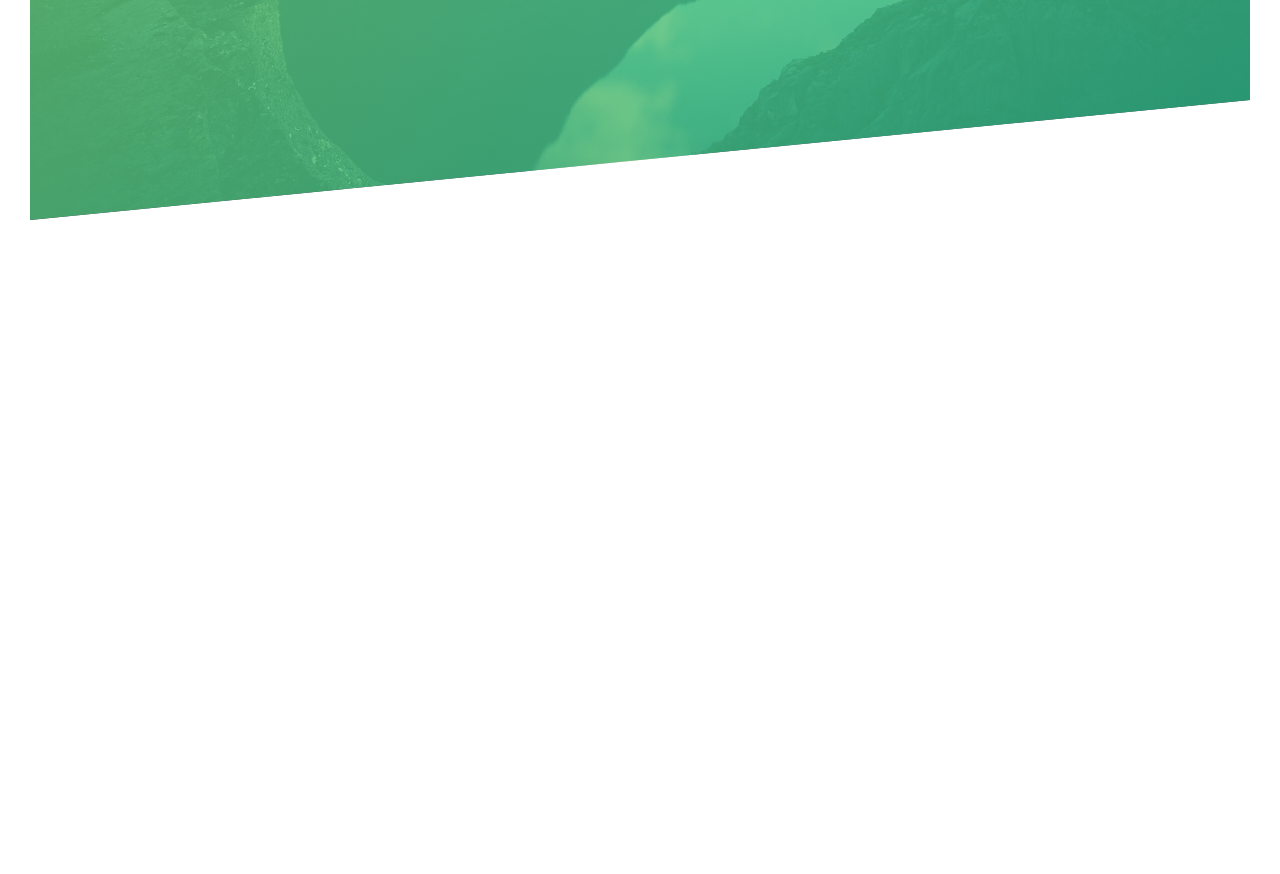
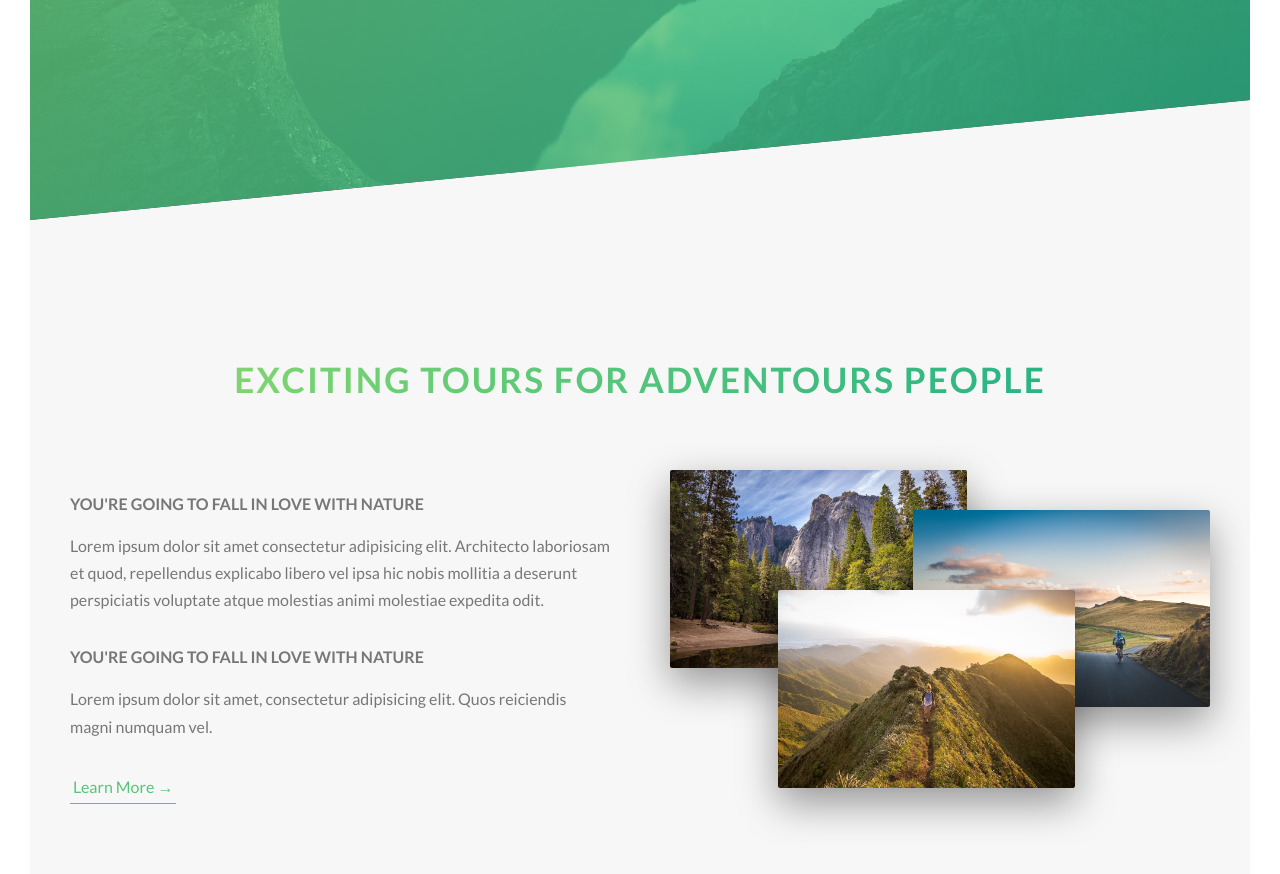
Before and after one commit to KryptonBD/naTours, a website: page index.html in a window 1280 px wide. Shown: the part 570-1444 px from the top of the page. Before the commit the page ends 820 px from the top, so only its background shows below. Drawn offline with Linux system fonts and the light colour scheme.

Commit message:
about section done

```diff
--- a/index.html
+++ b/index.html
@@ -1,15 +1,19 @@
 <!DOCTYPE html>
 <html lang="en">
+
 <head>
     <meta charset="UTF-8">
     <meta name="viewport" content="width=device-width, initial-scale=1.0">
-    <link href="https://fonts.googleapis.com/css2?family=Lato:ital,wght@0,100;0,300;0,400;0,700;0,900;1,400&display=swap" rel="stylesheet">
+    <link
+        href="https://fonts.googleapis.com/css2?family=Lato:ital,wght@0,100;0,300;0,400;0,700;0,900;1,400&display=swap"
+        rel="stylesheet">
 
     <link rel="stylesheet" href="css/style.css">
     <link rel="shortcut icon" href="img/favicon.png" type="image/png">
     <title>Natours | Exciting Tours for Adventours people</title>
 
 </head>
+
 <body>
     <header class="header">
         <div class="header__logo-box">
@@ -23,6 +27,39 @@
             <a href="#" class="btn btn--white btn--animated">Discover our Tours</a>
         </div>
     </header>
+
+
+    <main>
+        <section class="section-about">
+            <div class="u-center-text u-margin-bottom-big">
+                <h2 class="heading-secondary">
+                    Exciting Tours for Adventours People
+                </h2>
+            </div>
+            <div class="row">
+                <div class="col-1-of-2">
+                    <h3 class="heading-tertiary u-margin-bottom-small">You're going to fall in love with nature</h3>
+                    <p class="paragraph">
+                        Lorem ipsum dolor sit amet consectetur adipisicing elit. Architecto laboriosam et quod, repellendus explicabo libero vel ipsa hic nobis mollitia a deserunt perspiciatis voluptate atque molestias animi molestiae expedita odit.
+                    </p>
+
+                    <h3 class="heading-tertiary u-margin-bottom-small">You're going to fall in love with nature</h3>
+                    <p class="paragraph">
+                        Lorem ipsum dolor sit amet, consectetur adipisicing elit. Quos reiciendis magni numquam vel.
+                    </p>
+
+                    <a href="#" class="btn-text">Learn More &rarr;</a>
+                </div>
+                <div class="col-1-of-2">
+                    <div class="composition">
+                        <img src="img/nat-1-large.jpg" alt="photo 1" class="composition__photo composition__photo--p1">
+                        <img src="img/nat-2-large.jpg" alt="photo 2" class="composition__photo composition__photo--p2">
+                        <img src="img/nat-3-large.jpg" alt="photo 3" class="composition__photo composition__photo--p3">
+                    </div>
+                </div>
+            </div>
+        </section>
+    </main>
 
     <!--
     <section class="grid-test">
@@ -64,4 +101,5 @@
 
 
 </body>
+
 </html>
--- a/sass/abstracts/_variables.scss
+++ b/sass/abstracts/_variables.scss
@@ -3,9 +3,15 @@ $color-primary: #55c57a;
 $color-primary-light: #7ed56f;
 $color-primary-dark: #28b485;
 
+$color-grey-light-1: #f7f7f7;
+
 $color-grey-dark: #777;
 $color-white: #fff;
 $color-black: #000;
+
+//FONTS
+$default-font-size: 1.6rem;
+
 
 //GRID
 $grid-width: 114rem;
--- a/sass/base/_typography.scss
+++ b/sass/base/_typography.scss
@@ -32,3 +32,35 @@ body {
     /* animation-delay: .5s; */
   }
 }
+
+.heading-secondary{
+  font-size: 3.5rem;
+  text-transform: uppercase;
+  font-weight: 700;
+  display: inline-block;
+  background-image: linear-gradient(to right, $color-primary-light, $color-primary-dark);
+  background-clip: text;
+  -webkit-background-clip: text;
+  color: transparent;
+  letter-spacing: 2px;
+  transition: all .2s;
+
+
+  &:hover{
+    transform: skew(15deg, 2deg) scale(1.1);
+    text-shadow: .5rem 1rem 2rem rgba($color-black , $alpha: .2);
+  }
+}
+
+.heading-tertiary {
+  font-size: $default-font-size;
+  text-transform: uppercase;
+  font-weight: 700;
+}
+
+.paragraph{
+  font-size: $default-font-size;
+  &:not(:last-child) {
+    margin-bottom: 3rem;
+  }
+}
--- a/sass/base/_utilities.scss
+++ b/sass/base/_utilities.scss
@@ -0,0 +1,4 @@
+.u-center-text{ text-align: center; }
+.u-margin-bottom-small{ margin-bottom: 1.5rem; }
+.u-margin-bottom-medium{ margin-bottom: 4rem; }
+.u-margin-bottom-big{ margin-bottom: 8rem; }
--- a/sass/components/_button.scss
+++ b/sass/components/_button.scss
@@ -8,7 +8,7 @@
     border-radius: 10rem;
     transition: all 0.2s;
     position: relative;
-    font-size: 1.6rem;
+    font-size: $default-font-size;
   }
   &:hover {
     transform: translateY(-3px);
@@ -46,4 +46,29 @@
     animation: moveinBottom 0.8s ease-out 0.75s;
     animation-fill-mode: backwards;
   }
+
+  &-text{
+    &:link,
+    &:visited{
+      font-size: $default-font-size;
+      color: $color-primary;
+      display: inline-block;
+      text-decoration: none;
+      border-bottom: 1px solid $color-primary;
+      padding: 3px;
+      transition: all .2s;
+    }
+
+    &:hover{
+      background-color: $color-primary;
+      color: $color-white;
+      box-shadow: 0 1rem 2rem rgba($color-black, $alpha: .15);
+      transform: translateY(-2px);
+    }
+
+    &:active{
+      box-shadow: 0 .5rem 1rem rgba($color-black, $alpha: .15);
+      transform: translate(0);
+    }
+  }
 }
--- /dev/null
+++ b/sass/components/_compositions.scss
@@ -0,0 +1,37 @@
+.composition{
+    position: relative;
+    &__photo{
+        width: 55%;
+        box-shadow: 0 1.5rem 4rem rgba($color-black, $alpha: .4);
+        border-radius: 2px;
+        position: absolute;
+        z-index: 1;
+        transition: all .2s;
+        outline-offset: 2rem;
+
+        &--p1{
+            left: 0;
+            top: -2rem;
+        }
+        &--p2{
+            right: 0;
+            top: 2rem;
+        }
+        &--p3{
+            left: 20%;
+            top: 10rem;
+        }
+
+
+        &:hover{
+            box-shadow: 0 2.5rem 4rem rgba($color-black, $alpha: .5);
+            transform: scale(1.05) translateY(-.5rem);
+            z-index: 2;
+            outline: 1.5rem solid $color-primary;
+        }
+    }
+
+    &:hover &__photo:not(:hover){
+        transform: scale(.95);
+    }
+}
--- a/sass/layout/_grid.scss
+++ b/sass/layout/_grid.scss
@@ -1,6 +1,5 @@
 .row {
   max-width: $grid-width;
-  background-color: #eee;
   margin: 0 auto;
 
   &:not(:last-child) {
@@ -16,7 +15,6 @@
     $ it checks if the attribute value end with following substring
   */
   [class^="col-"] {
-    background-color: orangered;
     float: left;
 
     &:not(:last-child) {
--- a/sass/layout/_header.scss
+++ b/sass/layout/_header.scss
@@ -25,7 +25,7 @@
     position: absolute;
     top: 50%;
     left: 50%;
-    transform: translate(-40%, -50%);
+    transform: translate(-50%, -50%);
     text-align: center;
   }
 }
--- a/sass/main.scss
+++ b/sass/main.scss
@@ -8,6 +8,7 @@
 @import "base/utilities";
 
 @import "components/button";
+@import "components/compositions";
 
 @import "layout/grid";
 @import "layout/header";
--- a/sass/pages/_home.scss
+++ b/sass/pages/_home.scss
@@ -0,0 +1,5 @@
+.section-about{
+    background-color: $color-grey-light-1;
+    padding: 25rem 0;
+    margin-top: -15vh;
+}
```
Also changed, not shown: css/style.css, 1 other file.
